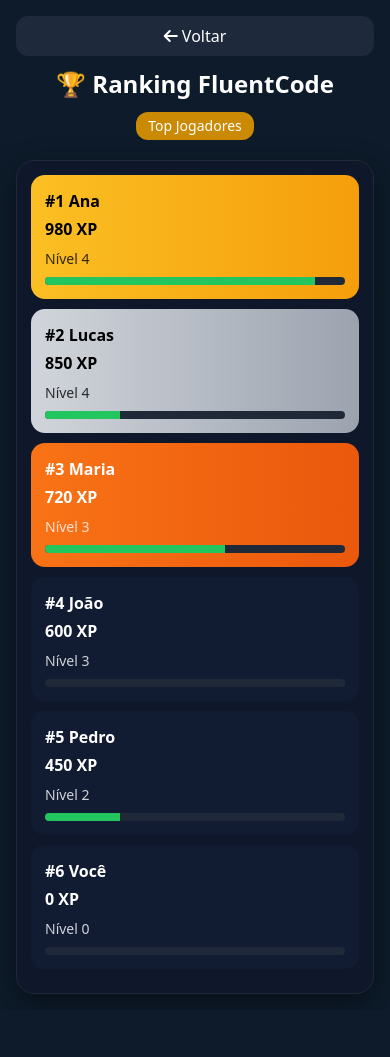
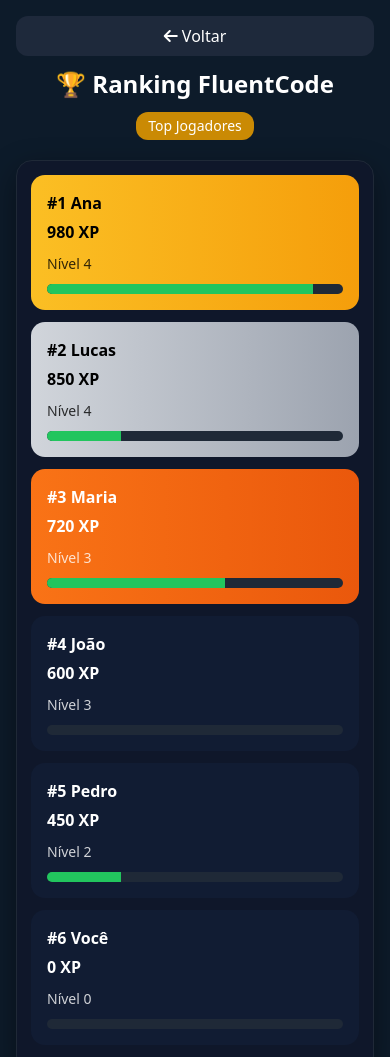
Before and after one commit to paulodesenvolvedor08/Fluent-Code, a plain HTML site: page ranking.html in a window 390 px wide. Shown: the top 1057 px of the page. Before the commit the page ends 1010 px from the top, so only its background shows below. Drawn offline with nearby package versions, Linux system fonts and the light colour scheme.

Commit message:
Update ranking.html

```diff
--- a/ranking.html
+++ b/ranking.html
@@ -14,35 +14,40 @@ body{
     color:white;
 }
 
-/* CONTAINER PRINCIPAL RESPONSIVO */
+/* OCUPA A TELA TODA */
 .container{
     width:100%;
-    max-width:900px;
+    max-width:1000px;
     margin:auto;
+    min-height:100vh;
 }
 
-/* CARD PRINCIPAL */
+/* CARD GRANDE (MAIS COMPRIDO) */
 .card{
     background:#0f172a;
     border:1px solid #1f2937;
     border-radius:18px;
 
-    padding:16px;
+    padding:18px;
+
+    width:100%;
+
+    min-height:80vh; /* 🔥 AQUI DEIXA COMPRIDO */
 
     box-shadow:0 10px 30px rgba(0,0,0,.4);
 }
 
-/* ITEM DO RANKING */
+/* ITEM DO RANKING MAIS ALTO */
 .rank-item{
     display:flex;
     flex-direction:column;
-    gap:8px;
+    gap:10px;
 
     background:#111c33;
-    padding:14px;
+    padding:16px;
     border-radius:14px;
 
-    margin-bottom:10px;
+    margin-bottom:12px;
 
     transition:.2s;
 }
@@ -52,7 +57,7 @@ body{
     border:1px solid #3b82f6;
 }
 
-/* LINHA INTERNA */
+/* LINHA SUPERIOR */
 .rank-top{
     display:flex;
     justify-content:space-between;
@@ -67,7 +72,7 @@ body{
 /* BARRA XP */
 .bar{
     width:100%;
-    height:8px;
+    height:10px;
     background:#1f2937;
     border-radius:999px;
     overflow:hidden;
@@ -78,26 +83,28 @@ body{
     background:#22c55e;
 }
 
-/* RESPONSIVO MOBILE */
+/* MOBILE: AINDA MAIS COMPRIDO */
 @media(max-width:640px){
 
     body{
-        padding:12px;
+        padding:10px;
+    }
+
+    .card{
+        min-height:85vh; /* 🔥 ocupa quase toda tela */
+        padding:14px;
+        border-radius:16px;
+    }
+
+    .rank-top{
+        flex-direction:column;
+        align-items:flex-start;
+        gap:5px;
     }
 
     h1{
         font-size:20px;
         text-align:center;
-    }
-
-    .card{
-        padding:14px;
-    }
-
-    .rank-top{
-        flex-direction:column;
-        align-items:flex-start;
-        gap:4px;
     }
 }
 </style>
@@ -134,13 +141,11 @@ Top Jogadores
 
 <script>
 
-/* 🔥 USUÁRIO LOCAL */
 let user = JSON.parse(localStorage.getItem("fluentcode_user")) || {
     xp: 0,
     nome: "Você"
 };
 
-/* 🔥 DADOS DO RANKING */
 let ranking = [
     {nome:"Ana", xp:980},
     {nome:"Lucas", xp:850},
@@ -150,10 +155,8 @@ let ranking = [
     {nome:"Pedro", xp:450},
 ];
 
-/* ORDENAR */
 ranking.sort((a,b)=>b.xp - a.xp);
 
-/* RENDER */
 let html = "";
 
 ranking.forEach((p, index)=>{
```
